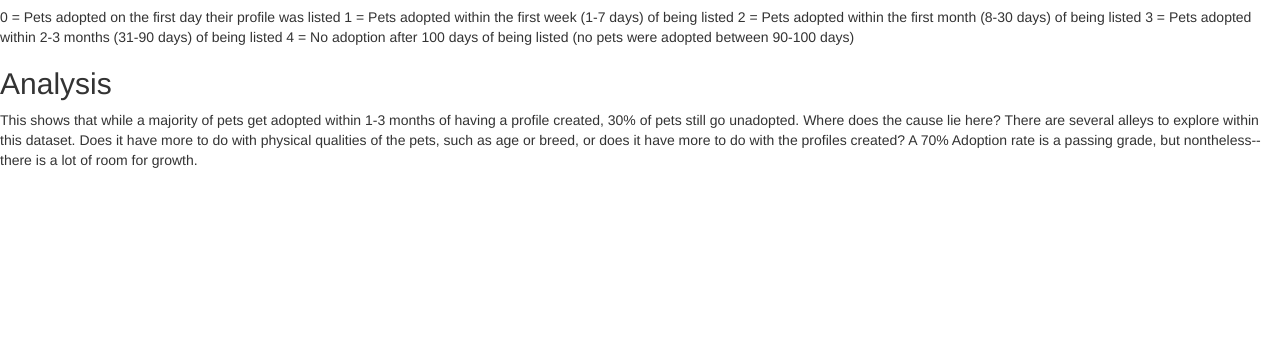
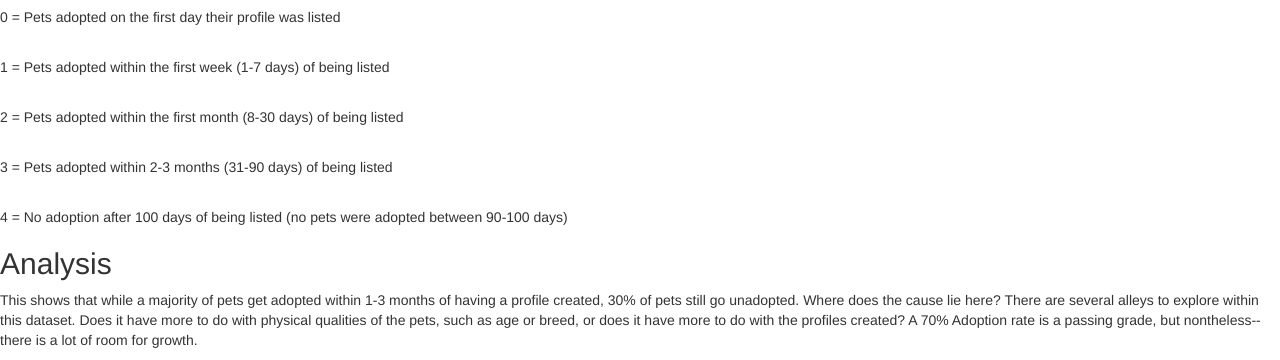
Before and after one commit to sarahfheckman/HTMLhomework, a plain HTML site: page 1adoptionSpeed.html in a window 1280 px wide. Shown: the part 445-805 px from the top of the page. Drawn offline with nearby package versions, Linux system fonts and the light colour scheme.

Commit message:
formatting

```diff
--- a/1adoptionSpeed.html
+++ b/1adoptionSpeed.html
@@ -55,12 +55,15 @@
               <img src="https://sarahfheckman.github.io/heckmanHTMLhomework.github.io/Visual1.png" alt="Adoption Speed" >
               </a>
               <p>The adoption speed classes are defined as followed:</p>
-              <p>0 = Pets adopted on the first day their profile was listed
-                1 = Pets adopted within the first week (1-7 days) of being listed
-                2 = Pets adopted within the first month (8-30 days) of being listed
-                3 = Pets adopted within 2-3 months (31-90 days) of being listed
-                4 = No adoption after 100 days of being listed (no pets were adopted between 90-100 days)
-                </p>
+              <p>0 = Pets adopted on the first day their profile was listed</p>
+              <br>
+              <p>1 = Pets adopted within the first week (1-7 days) of being listed</p>
+              <br>
+              <p>2 = Pets adopted within the first month (8-30 days) of being listed</p>
+              <br>
+              <p>3 = Pets adopted within 2-3 months (31-90 days) of being listed</p>
+              <br>
+              <p>4 = No adoption after 100 days of being listed (no pets were adopted between 90-100 days)</p>
                 <h2>Analysis</h2>
                 <p>This shows that while a majority of pets get adopted within 1-3 months of having a profile created, 30% of pets still
                   go unadopted. Where does the cause lie here? There are several alleys to explore within this dataset. Does it have more to
```
Also changed, not shown: Index.html (+4 -4 lines).
